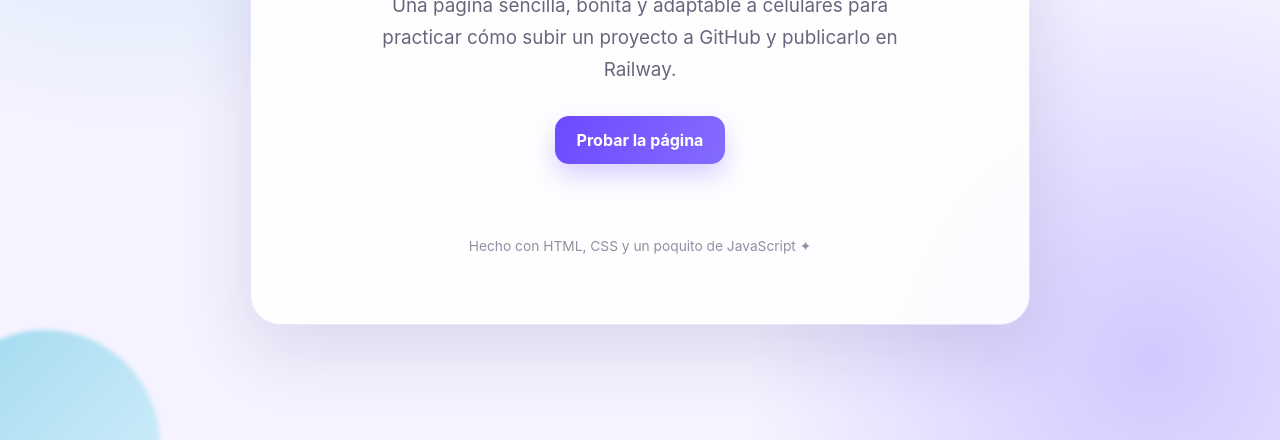
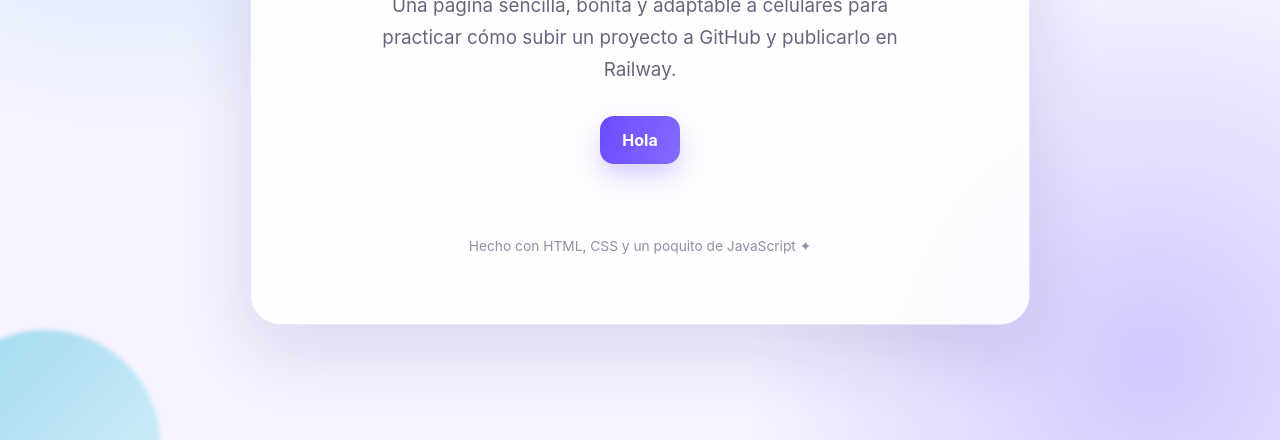
Before and after one commit to profeclau-leumag/pruebaHTML, a plain HTML site: page index(2).html in a window 1280 px wide. Shown: the part 360-800 px from the top of the page. Drawn offline with Linux system fonts and the light colour scheme.

Commit message:
Update index(2).html

```diff
--- a/index(2).html
+++ b/index(2).html
@@ -4,7 +4,7 @@
   <meta charset="UTF-8">
   <meta name="viewport" content="width=device-width, initial-scale=1.0">
   <meta name="description" content="Una página sencilla para practicar despliegues con GitHub y Railway.">
-  <title>Mi primera web</title>
+  <title>Hola</title>
 
   <style>
     :root {
@@ -180,7 +180,7 @@
       cómo subir un proyecto a GitHub y publicarlo en Railway.
     </p>
 
-    <button id="boton" type="button">Probar la página</button>
+    <button id="boton" type="button">Hola</button>
     <p id="mensaje" aria-live="polite"></p>
 
     <footer>Hecho con HTML, CSS y un poquito de JavaScript ✦</footer>
```
